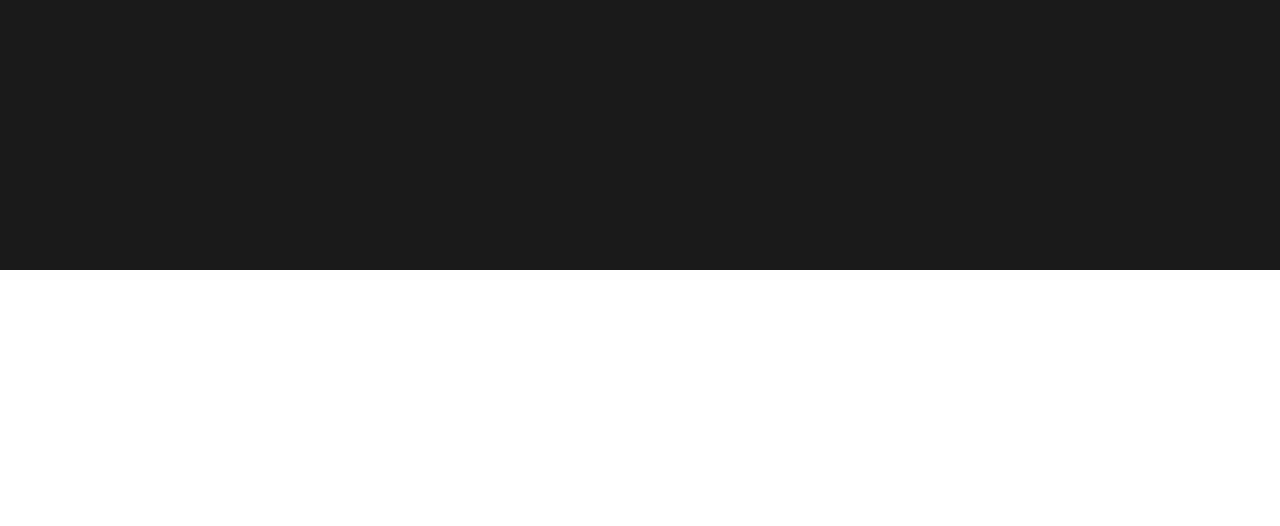
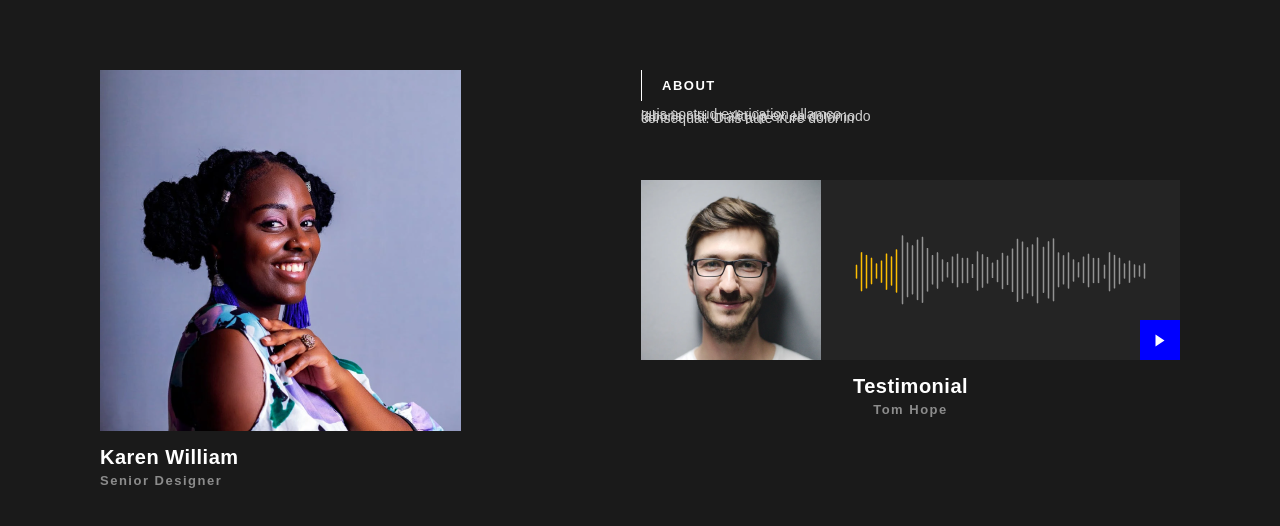
Before and after one commit to Ilkham-10/site-courses, a plain HTML site: page index.html in a window 1280 px wide. Shown: the part 580-1106 px from the top of the page. Before the commit the page ends 850 px from the top, so only its background shows below. Drawn offline with Linux system fonts and the light colour scheme.

Commit message:
add word

```diff
--- a/index.html
+++ b/index.html
@@ -36,6 +36,38 @@
                 <span class="join-text">Join <br> The Class</span>
             </a>
             </section>
+            <section class="header-info-block">
+                <div class="card-info">
+                    <img src="./img/girl-avatar.png" alt="" class="card-info-img">
+                    <h2 class="info-title">Karen William</h2>
+                    <span class="info-subtitle">Senior Designer</span>
+                </div>
+
+                <div class="card-about">
+                    <div class="about-text-wrapper">
+                        <span class="about-subtitle-text">About</span>
+                        <p class="about-desc">
+                            quis nostrud exerication ullamco
+                            laboris nisi ut aliquip ex ea commodo
+                            consequat. Duis aute irure dolor in
+                        </p>
+                    </div>
+
+                    <div class="audio-block">
+                        <img src="img/man-avatar.png" alt="">
+                        <div class="audio-container">
+                            <img src="img/audio.png" class="audio-track" alt="">
+                            <a href="#" class="play-btn">
+                                <img src="img/icons/play.svg" alt="">
+                            </a>
+                        </div>
+                    </div>
+
+                    <h2 class="about-title">Testimonial</h2>
+                    <span class="about-subtitle">Tom Hope</span>
+                </div>
+            </section>
+
         </div>
     </header>
 </body>
--- a/style.css
+++ b/style.css
@@ -93,3 +93,98 @@
     font-weight: bold;
     border-radius: 6px;
 }
+
+.header-info-block {
+    display: flex;
+    justify-content: space-between;
+}
+
+.card-info {
+    max-width: 361px;
+}
+
+.card-info-img {
+    display: flex;
+}
+
+.info-title {
+    font-size: 20px;
+    font-weight: bold;
+    color: #fff;
+    letter-spacing: 0.5px;
+    margin-top: 15px;
+    margin-bottom: 4px;
+}
+
+.info-subtitle {
+    font-size: 13px;
+    color: #8C8C8C;
+    font-weight: bold;
+    letter-spacing: 1.5px;
+    display: block;
+}
+
+.about-subtitle-text {
+    display: inline-block;
+    border-left: 1px solid #fff;
+    padding: 8px  0 8px 20px;
+    color: #fff;
+    font-weight: bold;
+    text-transform: uppercase;
+    font-size: 13px;
+    letter-spacing: 1.5px;
+    margin-bottom: 13px;
+}
+
+.about-desc {
+    color: #d1d1d1;
+    max-width: 240px;
+    font-size: 14px;
+    line-height: 1.8px;
+}
+
+.audio-block {
+    background-color: #242424;
+    display: flex;
+    margin-top: 61px;
+}
+
+.audio-container {
+    display: flex;
+    align-items: center;
+    justify-content: center;
+    flex: 1;
+    position: relative;
+    padding: 0 34px;
+}
+
+.play-btn {
+    display: flex;
+    background-color: blue;
+    width: 40px;
+    height: 40px;
+    align-items: center;
+    justify-content: center;
+    position: absolute;
+    right: 0;
+    bottom: 0;
+}
+
+.about-title {
+    font-size: 20px;
+    font-weight: bold;
+    color: #fff;
+    letter-spacing: 0.5px;
+    margin-top: 15px;
+    margin-bottom: 4px;
+    text-align: center;
+}
+
+.about-subtitle {
+    font-size: 13px;
+    color: #8C8C8C;
+    font-weight: bold;
+    letter-spacing: 1.5px;
+    text-align: center;
+    display: block;
+}
```
